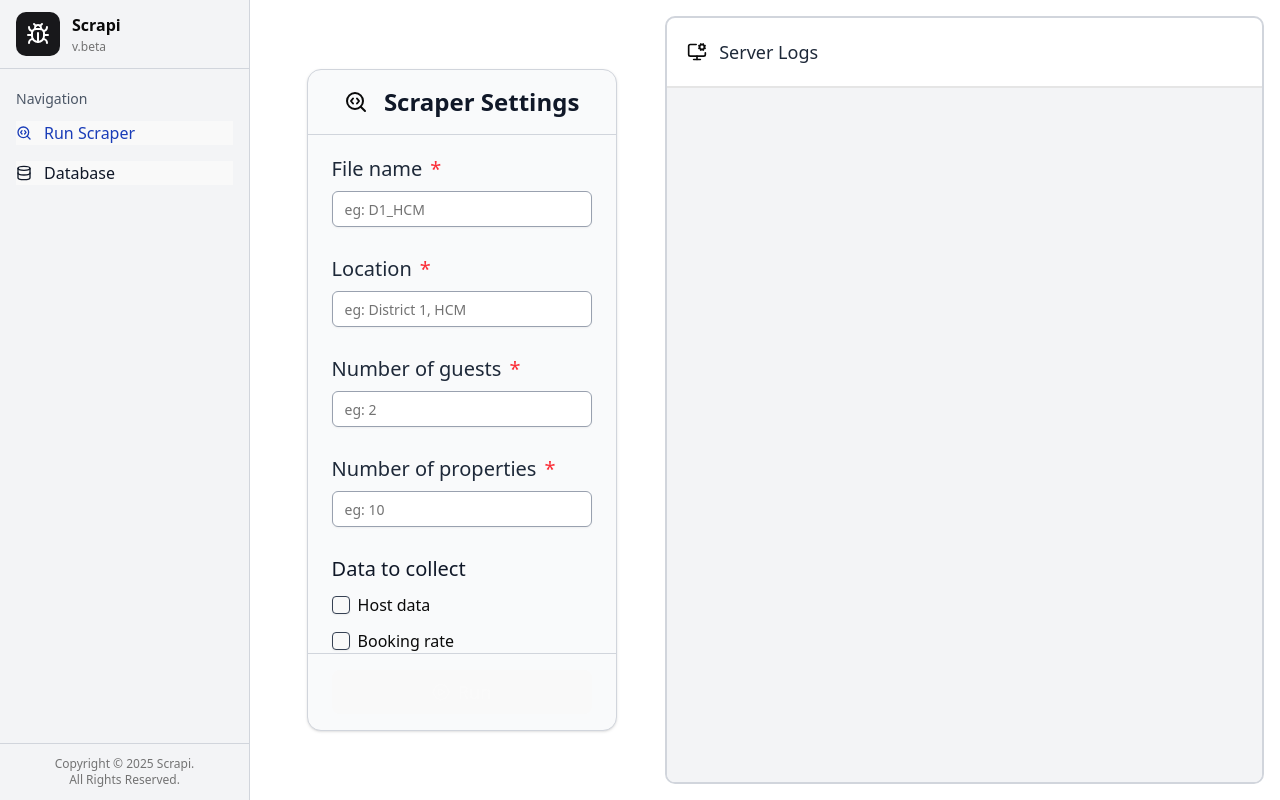
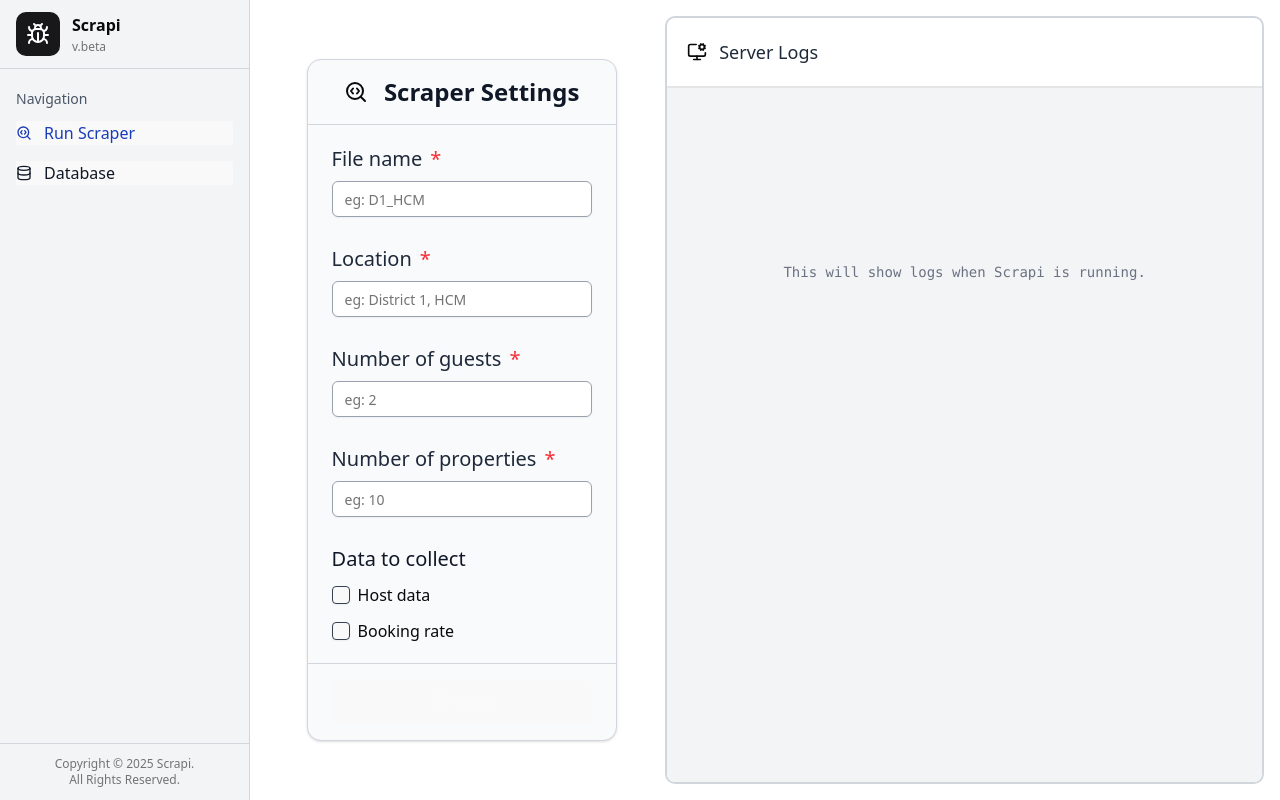
Before and after one commit to dangnm54/scraper-fe, a React (Vite) app: page / in a window 1280 px wide. Built offline with nearby package versions, Linux system fonts and the light colour scheme.

Commit message:
ui fix config form, minor fix api handle for SSE, FE success call BE on Railway, minor improve uix of Log screen

```diff
--- a/src/components/main/form-tab/config-form.tsx
+++ b/src/components/main/form-tab/config-form.tsx
@@ -61,7 +61,7 @@
 
       // make POST request
 
-
+      try {
          const api_result: API_Result<RunScraper_Response> = await apiClient_JSON(
             '/api/run',
             {method: 'POST', body: payload }
@@ -73,9 +73,10 @@
             console.error(api_result.message)
          }
 
-      // log message
+      } catch (error) {
+         console.error('[config-form] UnexpectedError:', error)
 
-
+      } finally {
          setFileName('')
          setLocation('')
          setNumGuest('')
@@ -83,6 +84,8 @@
          setHostData(false)
          setBookRate(false)
          props.self_setRunButtonClickable(true)
+      }
+
    }
 
 
@@ -168,7 +171,7 @@
                      </div>
                   </div>
 
-                  <div id='data-collect-group' className="flex flex-col gap-0.5">
+                  <div id='data-collect-group' className="flex flex-col gap-0.5 mb-5">
                      <Label className="text-xl font-medium text-gray-900 mb-2">Data to collect</Label>
                      <div className="grid grid-rows gap-3">
 
--- a/src/components/main/form-tab/sse-log.tsx
+++ b/src/components/main/form-tab/sse-log.tsx
@@ -3,7 +3,7 @@
 import { MonitorCog, BrushCleaning } from "lucide-react";
 
 import { TabType } from '@/types/common'
-
+import { api_base_url } from "@/lib/api-client";
 
 // ------------------------------------------------------------------------------------------------
 
@@ -37,7 +37,7 @@
 
             try {
                 setLogs(['[FE] Establishing SSE Connection ...\n-----'])
-                eventSourceRef.current = new EventSource('http://127.0.0.1:8000/sse/logs')
+                eventSourceRef.current = new EventSource(`${api_base_url}/sse/logs`)
 
                 eventSourceRef.current.onopen = () => {
                     setLogs(prev => [...prev, '[FE] SSE Connection Opened\n-----\n'])
@@ -128,9 +128,16 @@
                 ref={logContainerRef}
                 className="min-w-0 min-h-0 flex-1 size-full overflow-y-auto p-5 text-sm bg-gray-100 text-gray-800 whitespace-pre-wrap break-words scrollbar scrollbar-thumb-gray-300 scrollbar-track-white"
             >
-                {logs.map( (log, index) => (
-                    <div key={index}>{log}</div>
-                ))}
+                {logs.length === 0 ?
+                    (
+                        <div className="h-1/2 w-full flex items-center justify-center text-gray-500">This will show logs when Scrapi is running.</div>
+                    ) : (
+                        logs.map( (log, index) => (
+                            <div key={index}>{log}</div>
+                        ))
+                    )
+                }
+
             </pre>
 
         </div>
--- a/src/lib/api-client.ts
+++ b/src/lib/api-client.ts
@@ -6,7 +6,8 @@
 
 
 // const api_base_url = "http://127.0.0.1:8000"   // uvicorn
-const api_base_url = "http://localhost:8000/"   // docker
+// const api_base_url = "http://localhost:8000"   // docker
+export const api_base_url = "https://scraper-be-production.up.railway.app"   // railway
 
 
 type api_client_options = {
```
Lines whose indentation alone changed are shown as unchanged.
